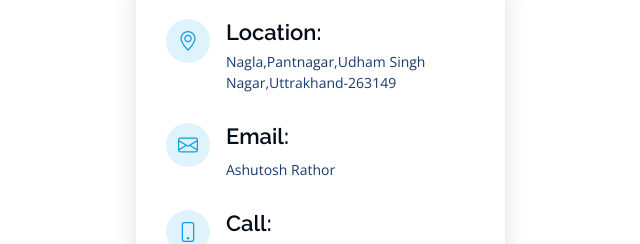
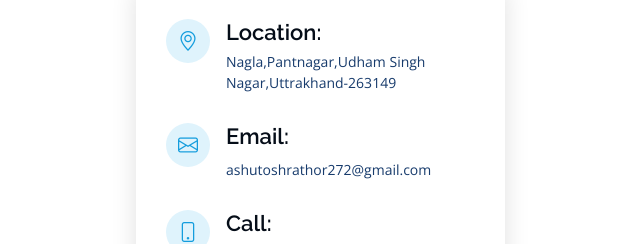
Before and after one commit to rathor8324/ashutosh_rathor, a plain HTML site: page index.html in a window 1280 px wide. Shown: the part 3681-3925 px from the top of the page, without its empty margins (194-834 px from the left). Drawn offline with nearby package versions, Linux system fonts and the light colour scheme.

Commit message:
index.html

```diff
--- a/index.html
+++ b/index.html
@@ -319,7 +319,7 @@
               <div class="email">
                 <i class="bi bi-envelope"></i>
                 <h4>Email:</h4>
-                <p>Ashutosh Rathor</p>
+                <p>ashutoshrathor272@gmail.com </p>
               </div>
 
               <div class="phone">
```
